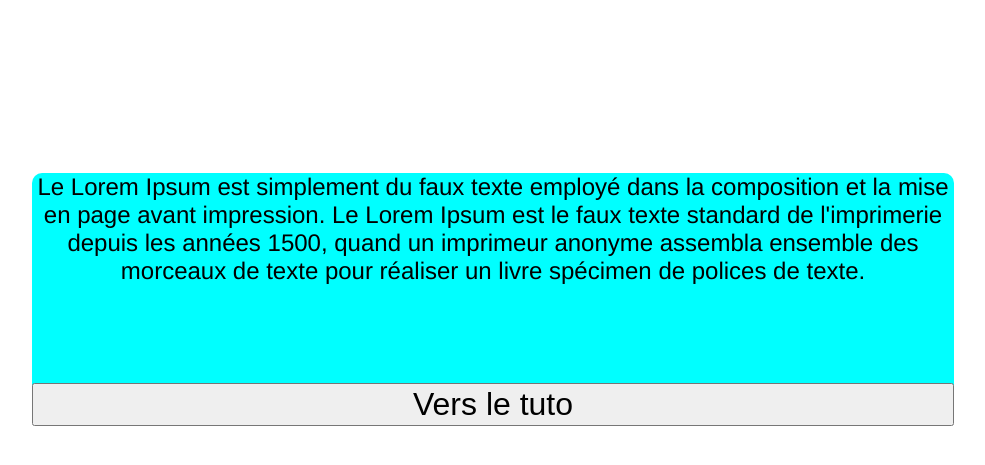
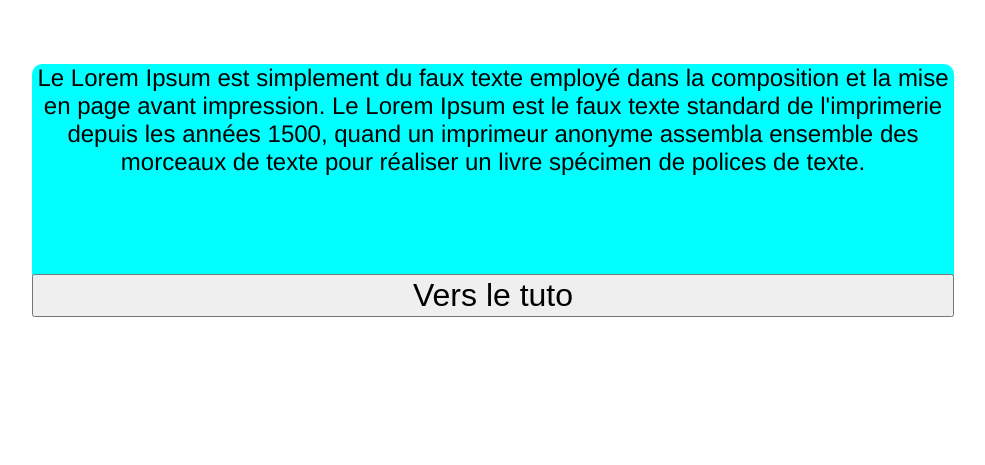
Before and after one commit to shinigami144/Delhaize-Projet, a PHP site: page /senario.php in a window 1280 px wide. Shown: the top 465 px of the page, without its empty margins (147-1132 px from the left). Run offline with PHP 8.4, Linux system fonts and the light colour scheme; the visitor is signed in with stand-in values (Sample User, id 1).

Commit message:
le formulaire est maintenant centré

```diff
--- a/senario.css
+++ b/senario.css
@@ -12,7 +12,7 @@ form{
     text-align: center;
     margin-left: 10%;
     margin-right: 10%;
-    margin-top: 15%;
+    margin-top: 5%;
 }
 button{
     margin-top: 8%;
```
